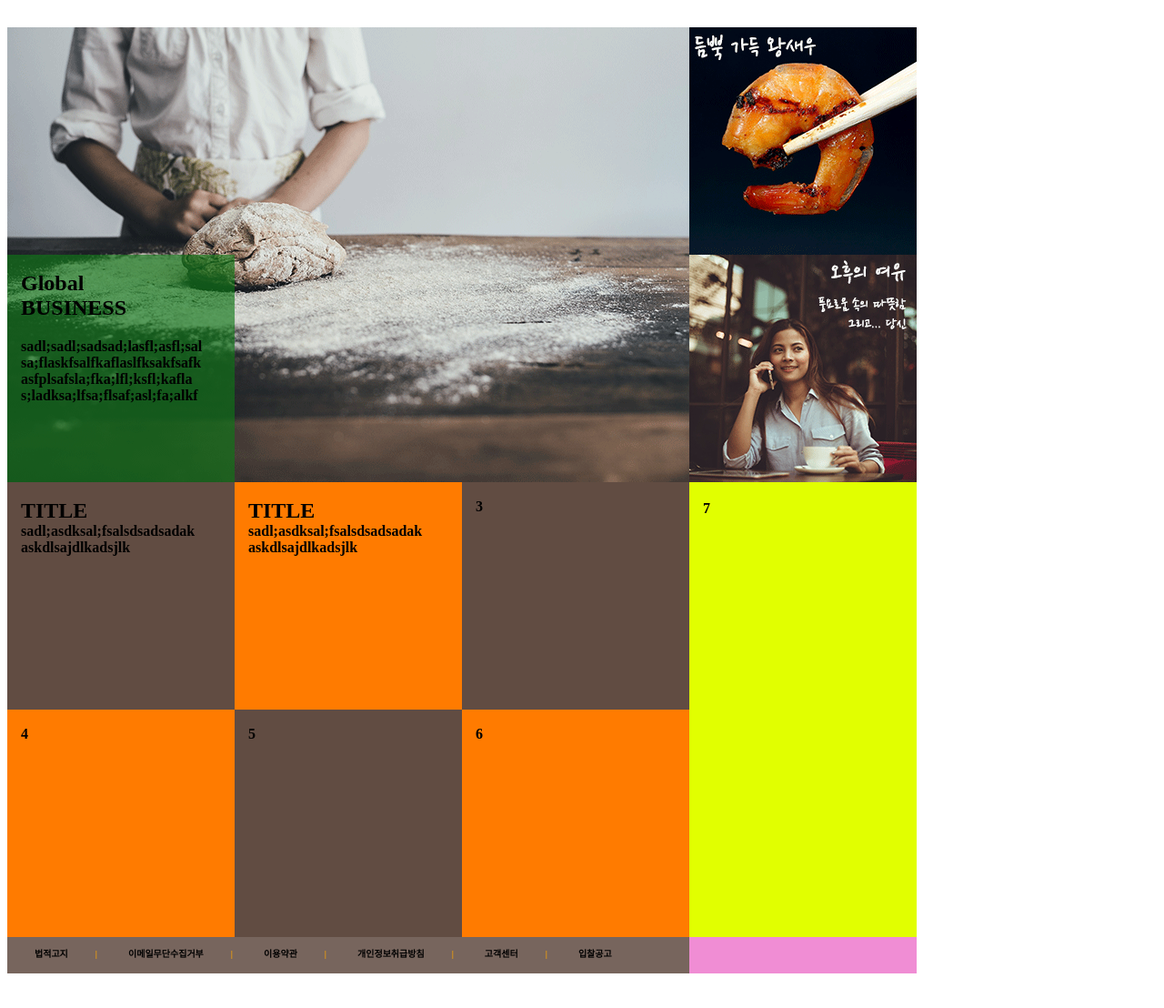
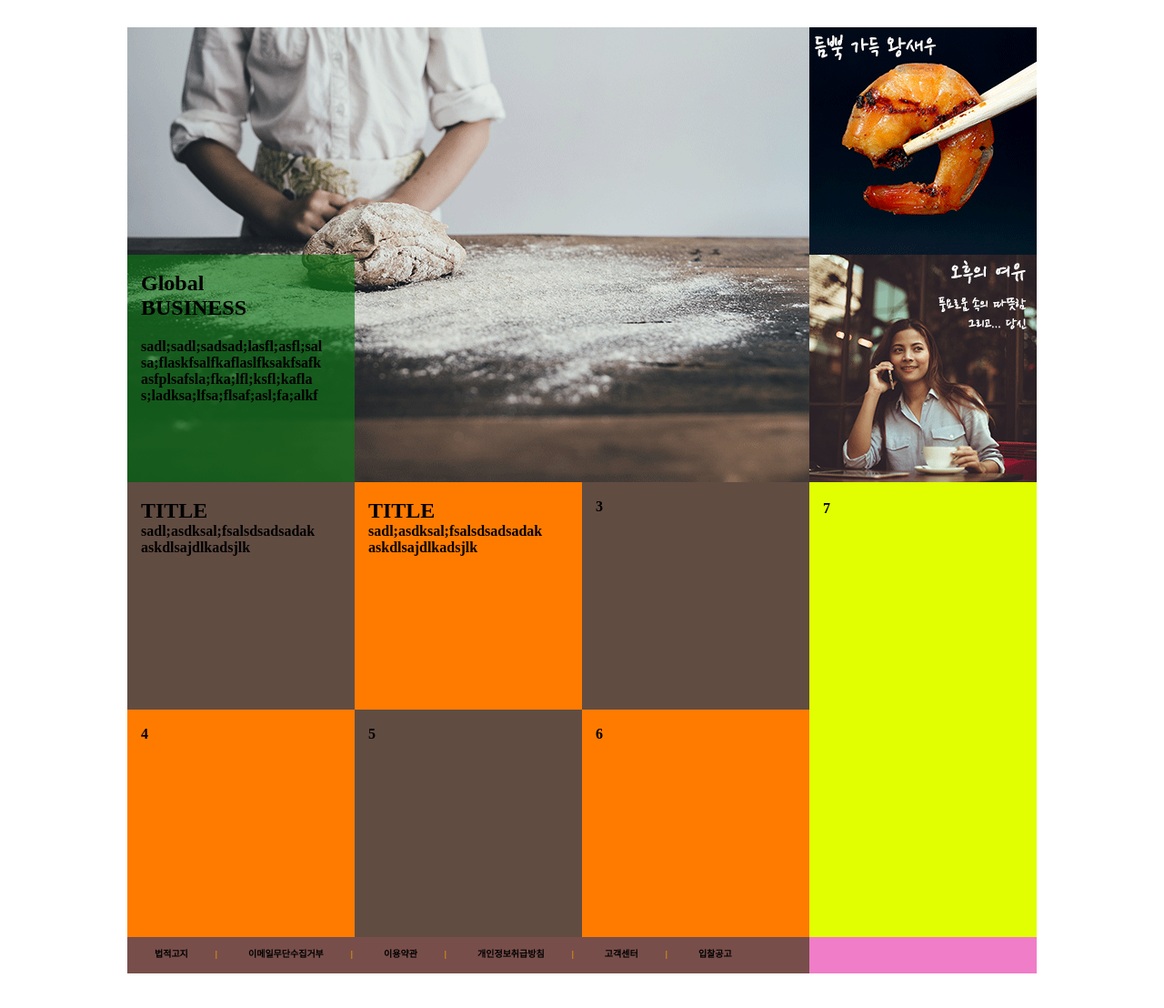
Before and after one commit to Kangman420/web2nd, a plain HTML site: page About.html in a window 1280 px wide. Shown: the whole page at 91% size. Before the commit the page ends 1078 px from the top, so only its background shows below. Drawn offline with Linux system fonts and the light colour scheme.

Commit message:
Update About.html

```diff
--- a/About.html
+++ b/About.html
@@ -6,12 +6,22 @@
     </head>
 
     <style>
+        *
+        {
+            margin: 0;
+            padding: 0;
+        }
+        img
+        {
+            display: block;
+            border: none;
+        }
         #top
         {
             width: 1000px;
-            height: 500px;
+            overflow: hidden;
+            margin: 0 auto;
             margin-top: 30px;
-            background-color: white;
         }
         .top_left
         {
@@ -51,6 +61,9 @@
         #box_all
         {
             width: 1000px;
+            overflow: hidden;
+            margin: 0px auto;
+
         }
         .box_left
         {
@@ -90,6 +103,9 @@
         #footer
         {
             width: 1000px;
+            overflow: hidden;
+            margin: 0px auto;
+            background-color: pink;
         }
         .f_left
         {
@@ -127,6 +143,11 @@
             margin-top: 20px;
             margin-left: 15px;
             font-size:medium;
+        }
+        #temp
+        {
+            width: 100%;
+            height: 100px;
         }
         li{float:left;list-style: none;margin-top: 7.5px;padding: 0px}
     </style>
@@ -198,8 +219,8 @@
                 </li>
             </div>
             <div class="f_right">
-
             </div>
         </div>
+        <div id="temp"></div>
     </body>
 </html>
```
